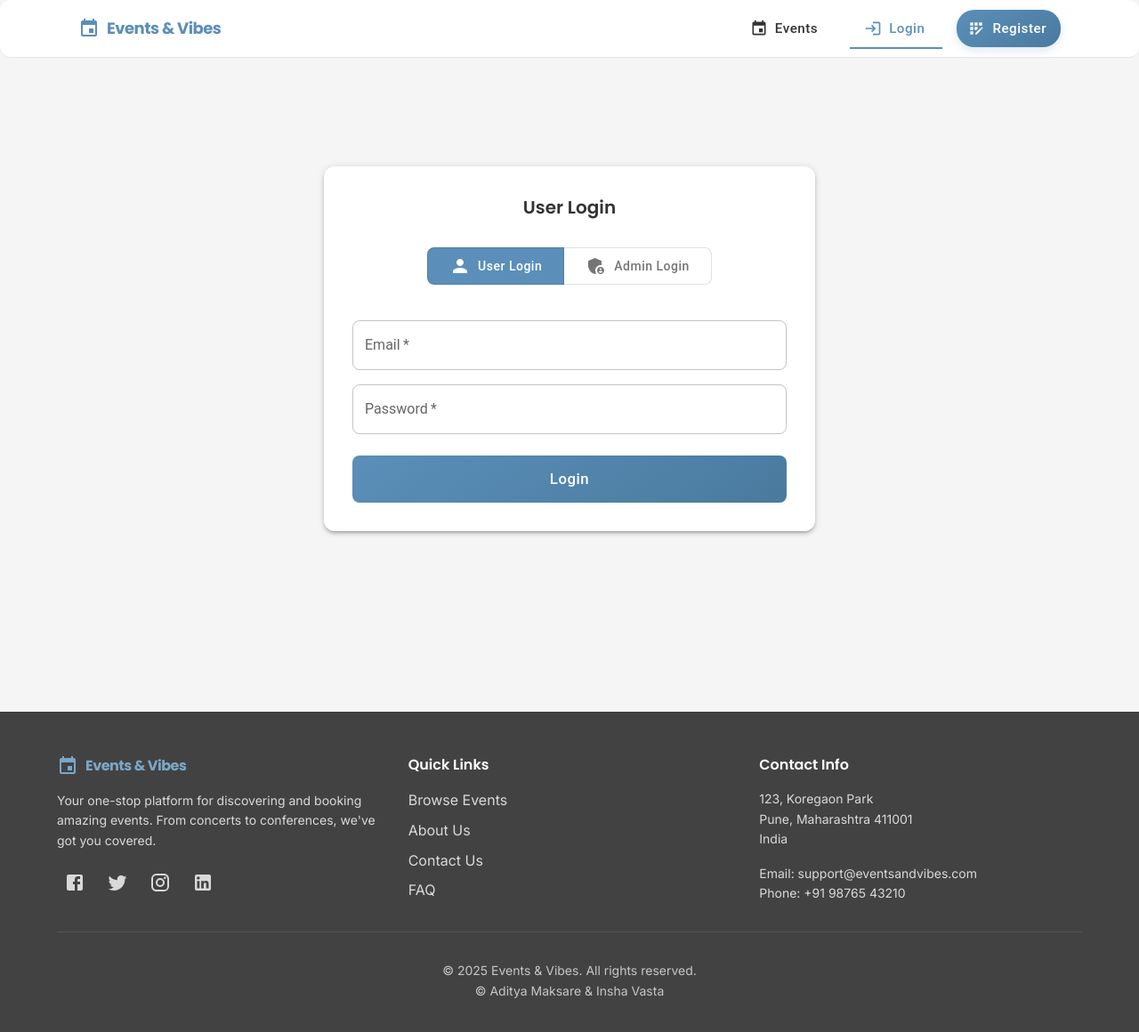
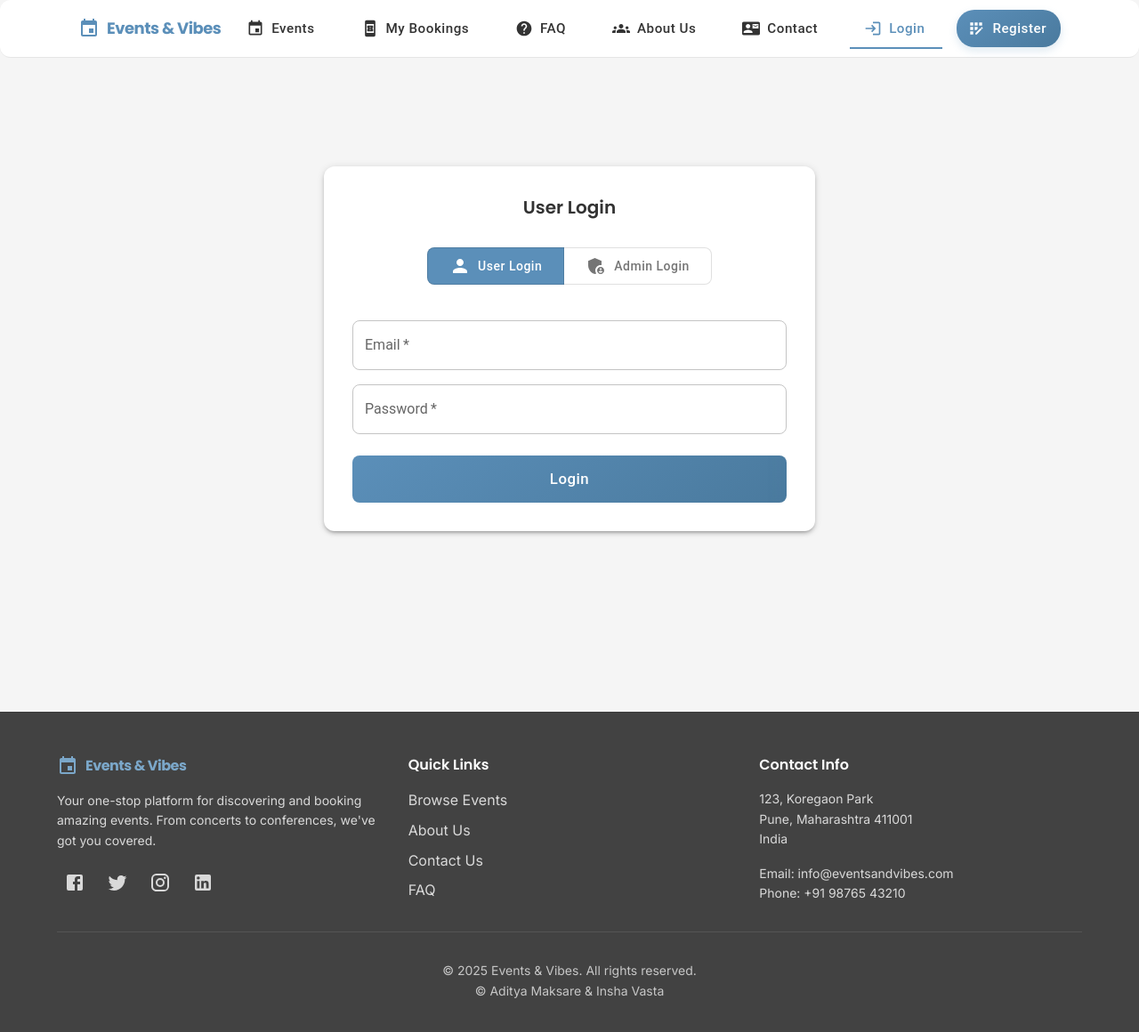
Before and after one commit to vastainsha/event-management-mern, a React (Create React App) app in the folder frontend/: page /login in a window 1280 px wide. Shown: the top 1160 px of the page at 89% size. Built offline with nearby package versions, Linux system fonts and the light colour scheme.

Commit message:
Update frontend components and pages: - Modify App.js for improved routing - Update Footer.js with new styling - Enhance Navbar.js with better navigation - Refine EventDetails.js for better event display - Update MyBookings.js with improved booking management

```diff
--- a/frontend/src/App.js
+++ b/frontend/src/App.js
@@ -19,6 +19,9 @@ import theme from './theme';
 import './styles/global.css';
 import AdminLogin from './pages/AdminLogin';
 import ProtectedAdminRoute from './components/ProtectedAdminRoute';
+import ContactUs from './pages/ContactUs';
+import AboutUs from './pages/AboutUs';
+import FAQ from './pages/FAQ';
 
 function App() {
   return (
@@ -49,6 +52,9 @@ function App() {
                   <Route path="/register" element={<Register />} />
                   <Route path="/events" element={<Events />} />
                   <Route path="/events/:id" element={<EventDetails />} />
+                  <Route path="/contact" element={<ContactUs />} />
+                  <Route path="/about" element={<AboutUs />} />
+                  <Route path="/faq" element={<FAQ />} />
                   <Route
                     path="/booking/:eventId"
                     element={
--- a/frontend/src/components/Footer.js
+++ b/frontend/src/components/Footer.js
@@ -266,7 +266,7 @@ const Footer = () => {
               India
             </Typography>
             <Typography variant="body2" sx={{ opacity: 0.8 }}>
-              Email: support@eventsandvibes.com
+              Email: info@eventsandvibes.com
               <br />
               Phone: +91 98765 43210
             </Typography>
--- a/frontend/src/components/Navbar.js
+++ b/frontend/src/components/Navbar.js
@@ -32,6 +32,10 @@ import DashboardIcon from '@mui/icons-material/Dashboard';
 import LogoutIcon from '@mui/icons-material/Logout';
 import LoginIcon from '@mui/icons-material/Login';
 import AppRegistrationIcon from '@mui/icons-material/AppRegistration';
+import ContactMailIcon from '@mui/icons-material/ContactMail';
+import GroupsIcon from '@mui/icons-material/Groups';
+import HelpIcon from '@mui/icons-material/Help';
+import BookOnlineIcon from '@mui/icons-material/BookOnline';
 import { useAuth } from '../context/AuthContext';
 import { useAlert } from '../context/AlertContext';
 
@@ -100,9 +104,10 @@ const Navbar = () => {
 
   const menuItems = [
     { text: 'Events', path: '/events', icon: <EventIcon /> },
-    ...(user && !isAdmin
-      ? [{ text: 'My Bookings', path: '/my-bookings', icon: <EventIcon /> }]
-      : []),
+    { text: 'My Bookings', path: '/my-bookings', icon: <BookOnlineIcon /> },
+    { text: 'FAQ', path: '/faq', icon: <HelpIcon /> },
+    { text: 'About Us', path: '/about', icon: <GroupsIcon /> },
+    { text: 'Contact', path: '/contact', icon: <ContactMailIcon /> },
     ...(isAdmin
       ? [{ text: 'Admin Dashboard', path: '/admin/dashboard', icon: <DashboardIcon /> }]
       : []),
--- a/frontend/src/pages/EventDetails.js
+++ b/frontend/src/pages/EventDetails.js
@@ -464,11 +464,10 @@ const EventDetails = () => {
               <div class="section-title">Payment Information</div>
               <div class="info-row">
                 <span class="info-label">Payment Method:</span>
-                <span class="info-value">${
-                  paymentMethod === 'card' ? 'Credit/Debit Card' :
-                  paymentMethod === 'googlepay' ? 'Google Pay' :
-                  paymentMethod === 'phonepe' ? 'PhonePe' : 'Paytm'
-                }</span>
+                <span class="info-value">${paymentMethod === 'card' ? 'Credit/Debit Card' :
+        paymentMethod === 'googlepay' ? 'Google Pay' :
+          paymentMethod === 'phonepe' ? 'PhonePe' : 'Paytm'
+      }</span>
               </div>
               <div class="info-row">
                 <span class="info-label">Payment Status:</span>
@@ -487,7 +486,7 @@ const EventDetails = () => {
               <p>Thank you for choosing Events and Vibes!</p>
               <div class="contact-info">
                 <p>For any queries, please contact us at:</p>
-                <p>Email: support@eventsandvibes.com</p>
+                <p>Email: info@eventsandvibes.com</p>
                 <p>Phone: +91 98765 43210</p>
                 <p>Address: 123 Event Street, Pune, Maharashtra 411001</p>
               </div>
@@ -1138,8 +1137,8 @@ const EventDetails = () => {
                     {paymentMethod === 'paytm' && <AccountBalanceWalletIcon sx={{ mr: 1, color: '#00BAF2' }} />}
                     <Typography variant="body1" sx={{ fontWeight: 500 }}>
                       {paymentMethod === 'card' ? 'Credit/Debit Card' :
-                       paymentMethod === 'googlepay' ? 'Google Pay' :
-                       paymentMethod === 'phonepe' ? 'PhonePe' : 'Paytm'}
+                        paymentMethod === 'googlepay' ? 'Google Pay' :
+                          paymentMethod === 'phonepe' ? 'PhonePe' : 'Paytm'}
                     </Typography>
                   </Box>
                 </Box>
--- a/frontend/src/pages/MyBookings.js
+++ b/frontend/src/pages/MyBookings.js
@@ -342,7 +342,9 @@ const MyBookings = () => {
 
             <div class="footer">
               <p>Thank you for choosing Events and Vibes!</p>
-              <p>For queries: support@eventsandvibes.com | +91 98765 43210</p>
+              <Typography variant="body2" color="text.secondary" align="center">
+                <p>For queries: info@eventsandvibes.com | +91 98765 43210</p>
+              </Typography>
             </div>
           </div>
 
```
